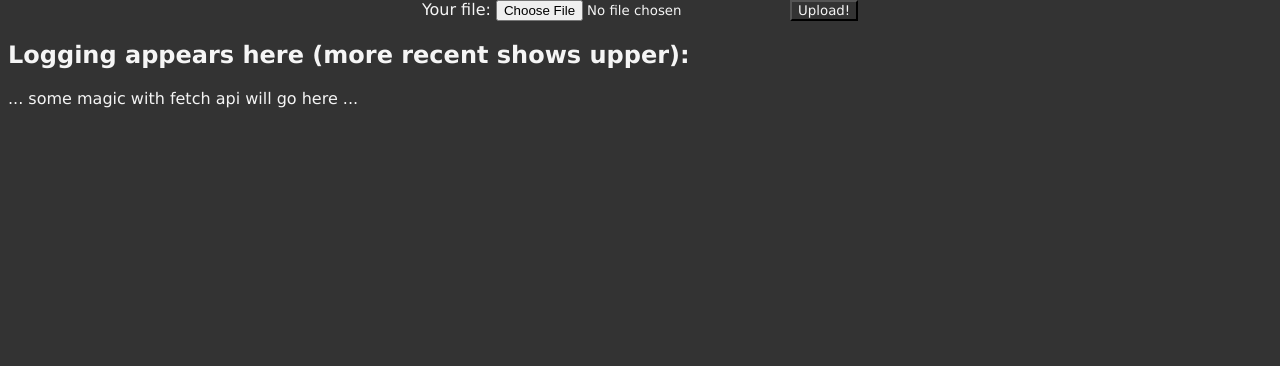
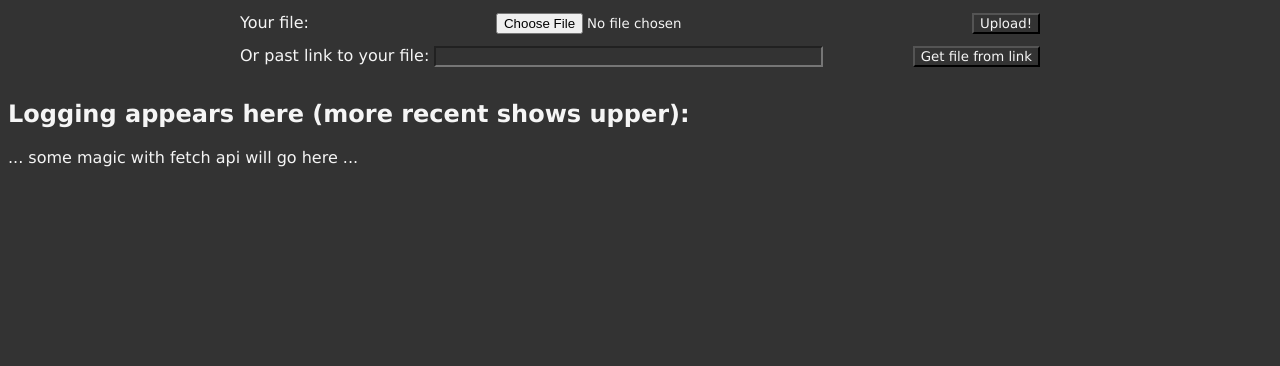
Before and after one commit to avillia/fastfile, a Flask app: template templates/upload.html in a window 1280 px wide. Shown: the part 89-455 px from the top of the page. Run offline with Flask 3, Linux system fonts and the light colour scheme; the template is opened without the code that fills it, so the values that code supplies are empty.

Commit message:
fix(front-end): adjust some css and forms layout once more to be finally satisfied

```diff
--- a/static/main.css
+++ b/static/main.css
@@ -22,6 +22,21 @@ main {
     justify-content: space-evenly;
 }
 
+#upload_forms {
+    width: 800px;
+    max-width: 80vw;
+    height: 80px;
+    display: flex;
+    flex-direction: column;
+    justify-content: space-evenly;
+}
+
+form {
+    display: flex;
+    flex-direction: row;
+    justify-content: space-between;
+}
+
 #logs {
     flex: 1;
     display: flex;
--- a/templates/upload.html
+++ b/templates/upload.html
@@ -11,11 +11,19 @@
         </header>
         <main>
             <section id="upload_block">
-                <form method=post enctype=multipart/form-data>
+                <section id="upload_forms">
+                    <form method=post enctype=multipart/form-data>
                     <label for="file">Your file:</label>
                     <input type=file name=file>
-                    <input type=submit value=Upload!>
+                    <input type=submit value="Upload!">
                 </form>
+                <form method=post>
+                    <label for="file">Or past link to your file:
+                        <input type=text name="link_to_file" size="50">
+                    </label>
+                    <input type=submit value="Get file from link">
+                </form>
+                </section>
             </section>
             <section id ="logging_block">
                 <h2>Logging appears here (more recent shows upper):</h2>
```
